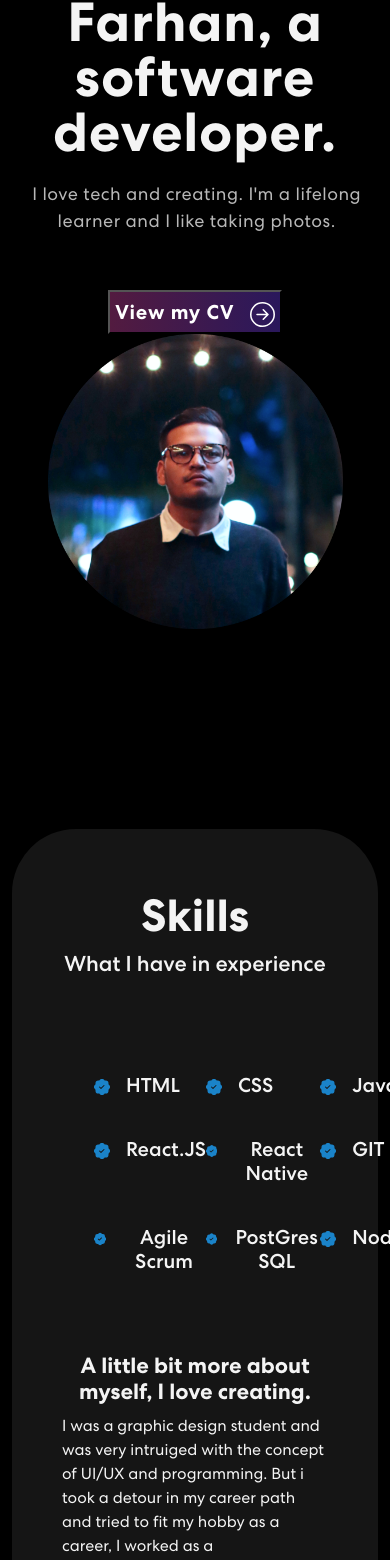
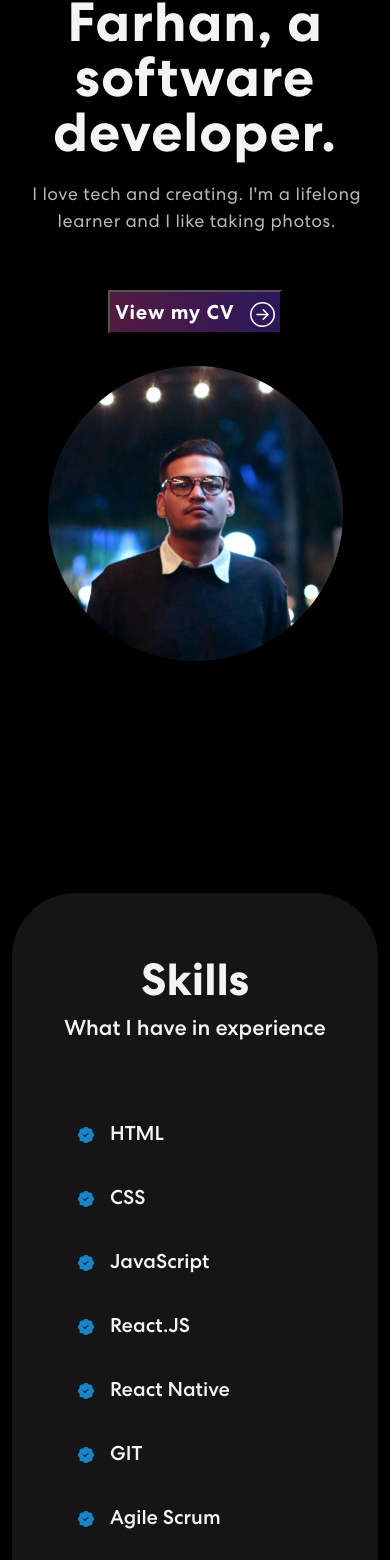
Before and after one commit to Farrhann03/Personal-Portfolio, a React (Create React App) app: page / in a window 390 px wide. Shown: the part 408-1968 px from the top of the page. Built offline with nearby package versions, Linux system fonts and the light colour scheme.

Commit message:
update for mobile optimisation

```diff
--- a/src/App.css
+++ b/src/App.css
@@ -283,6 +283,10 @@ nav.navbar .navbar-toggler[aria-expanded="true"] .navbar-toggler-icon {
 .banner img {
   animation: updown 3s linear infinite;
 }
+
+.profile-image {
+  margin: 2em;
+}
 /* @keyframes updown {
     0% {
         transform: translateY(-20px);
@@ -330,12 +334,12 @@ nav.navbar .navbar-toggler[aria-expanded="true"] .navbar-toggler-icon {
   grid-template-columns: 1fr 1fr 1fr;
   row-gap: 2rem;
   margin-top: 4rem;
-  padding: 2rem;
 }
 
 .skill-experience-skills {
   display: flex;
   gap: 1rem;
+  padding: 1em;
 }
 
 .skill-experience-icons {
@@ -354,6 +358,12 @@ nav.navbar .navbar-toggler[aria-expanded="true"] .navbar-toggler-icon {
   font-weight: 200;
   display: flex;
   text-align: left;
+}
+
+@media (max-width: 700px) {
+  .skill-experience-content {
+    display: block;
+  }
 }
 
 /* Projects CSS*/
@@ -464,6 +474,7 @@ nav.navbar .navbar-toggler[aria-expanded="true"] .navbar-toggler-icon {
   margin-bottom: -37em;
 }
 
+
 .project button {
   color: #fff;
   font-weight: 700;
--- a/src/components/Banner.js
+++ b/src/components/Banner.js
@@ -13,7 +13,7 @@ export const Banner = () => {
         <section className="banner" id="aboutme">
             <Container>
                 <Row classname="align-items-center">
-                    <Col xs={12} md={6} xl={7}>
+                    <Col>
                         <span className="tagline"> Welcome to my Portfolio</span>
                         <h1>{`Hello, I'm Farhan, a software developer. `}</h1>
                         <p>I love tech and creating. I'm a lifelong learner and I like taking photos.</p>
```
